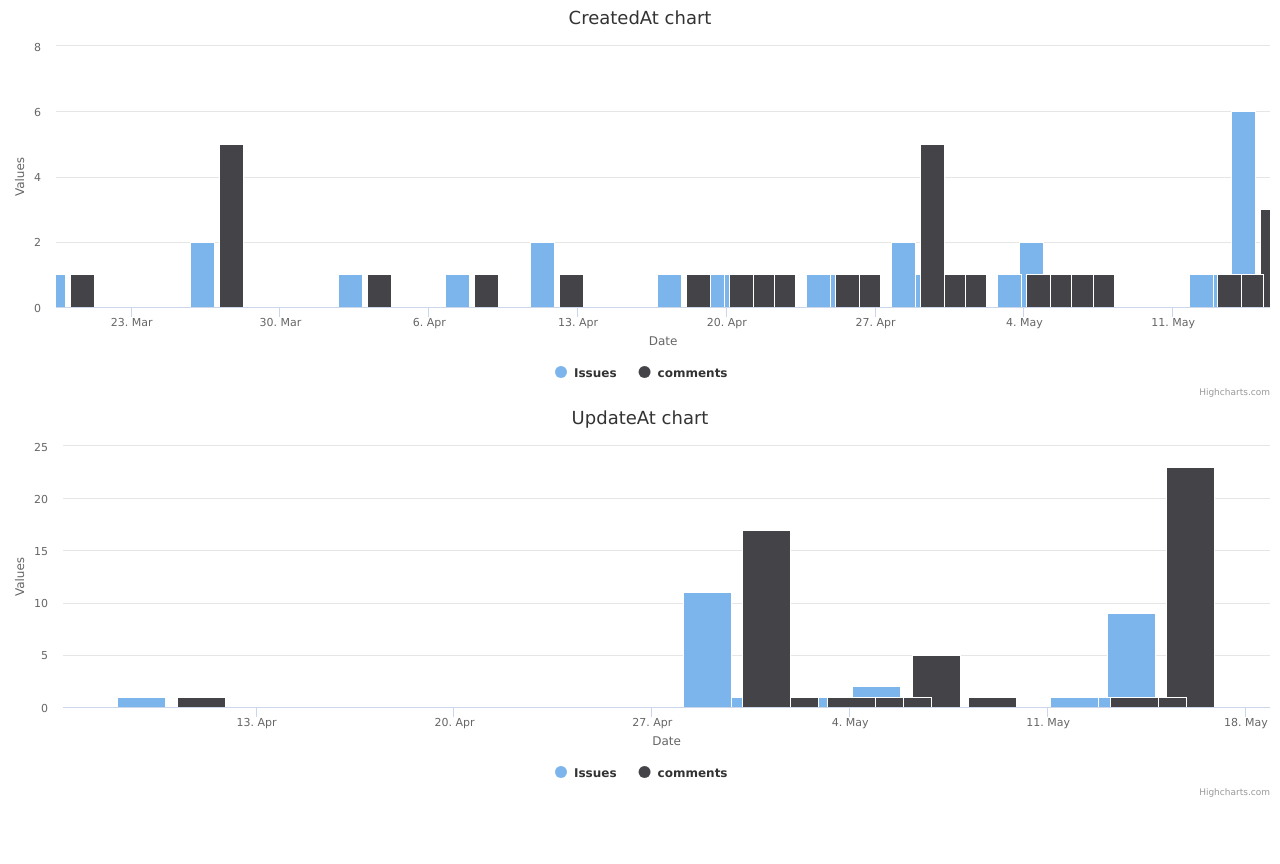
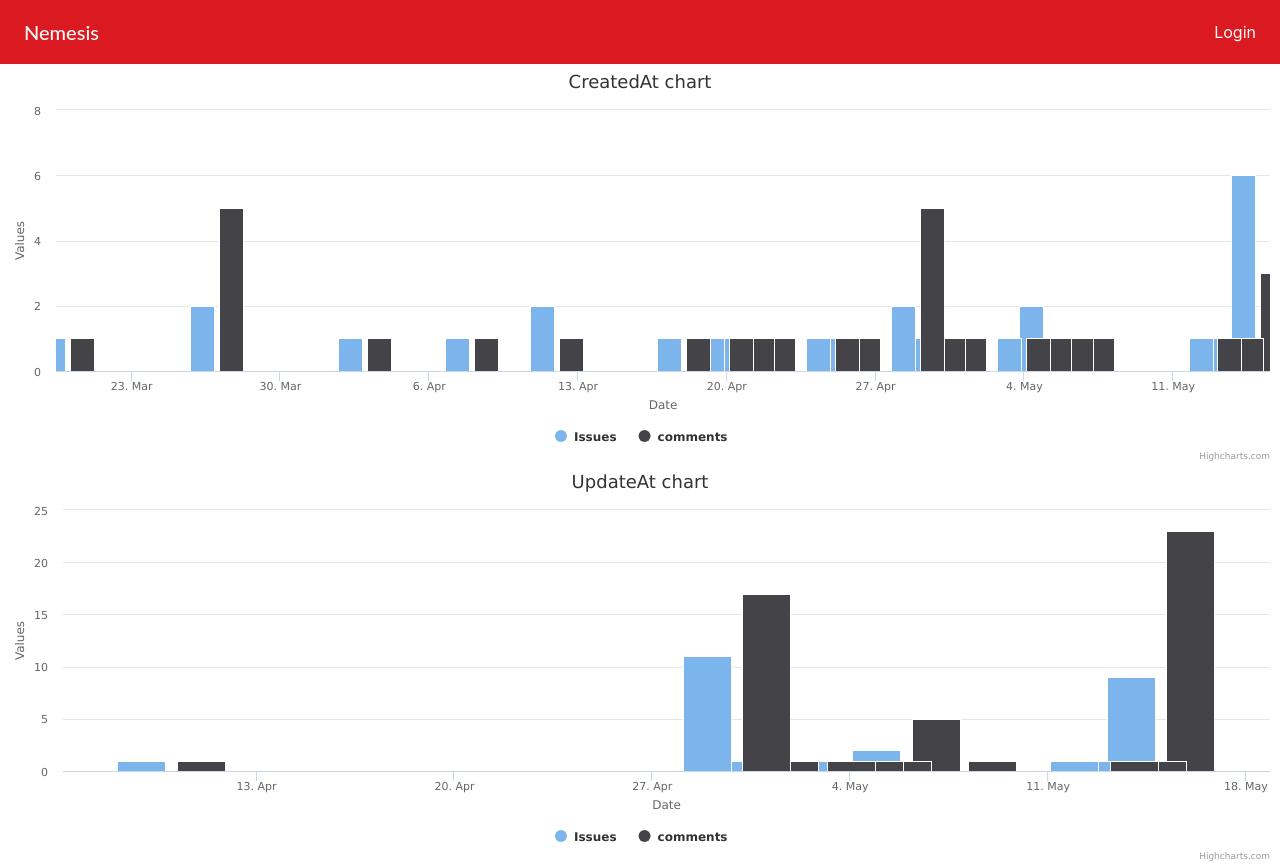
Before and after one commit to OmaritoAtPoly/nemesisReactProject, a React (Create React App) app: page / in a window 1280 px wide. Before the commit the page ends 800 px from the top, so only its background shows below. Built offline with nearby package versions, Linux system fonts and the light colour scheme.

Commit message:
create Header.tsx

```diff
--- /dev/null
+++ b/src/components/Header.tsx
@@ -0,0 +1,33 @@
+import { AppBar, Toolbar, Typography } from '@material-ui/core';
+import { createStyles, makeStyles } from '@material-ui/styles';
+import React from 'react';
+import { NavLink } from 'react-router-dom';
+
+export const Header = () => {
+    const classes = useStyles();
+
+    return (
+        <AppBar position="static">
+            <Toolbar>
+                <Typography variant="h6" className={classes.title}>
+                    Nemesis
+                </Typography>
+                <NavLink to="/login" className={classes.link} >
+                    Login
+                </NavLink>
+            </Toolbar>
+        </AppBar>
+    )
+}
+
+const useStyles = makeStyles(() =>
+    createStyles({
+        link: {
+            textDecoration: 'none',
+            color: 'inherit'
+        },
+        title: {
+            flexGrow: 1,
+        },
+    }),
+);
--- a/src/pages/Dashboard.tsx
+++ b/src/pages/Dashboard.tsx
@@ -1,10 +1,12 @@
 import React from "react";
 import ColumnChart from "../containers/ColumnChart";
+import { Header } from "../components/Header";
 
 const Dashboard = () => {
 
   return (
     <>
+      <Header />
       <ColumnChart />
     </>
   );
```
